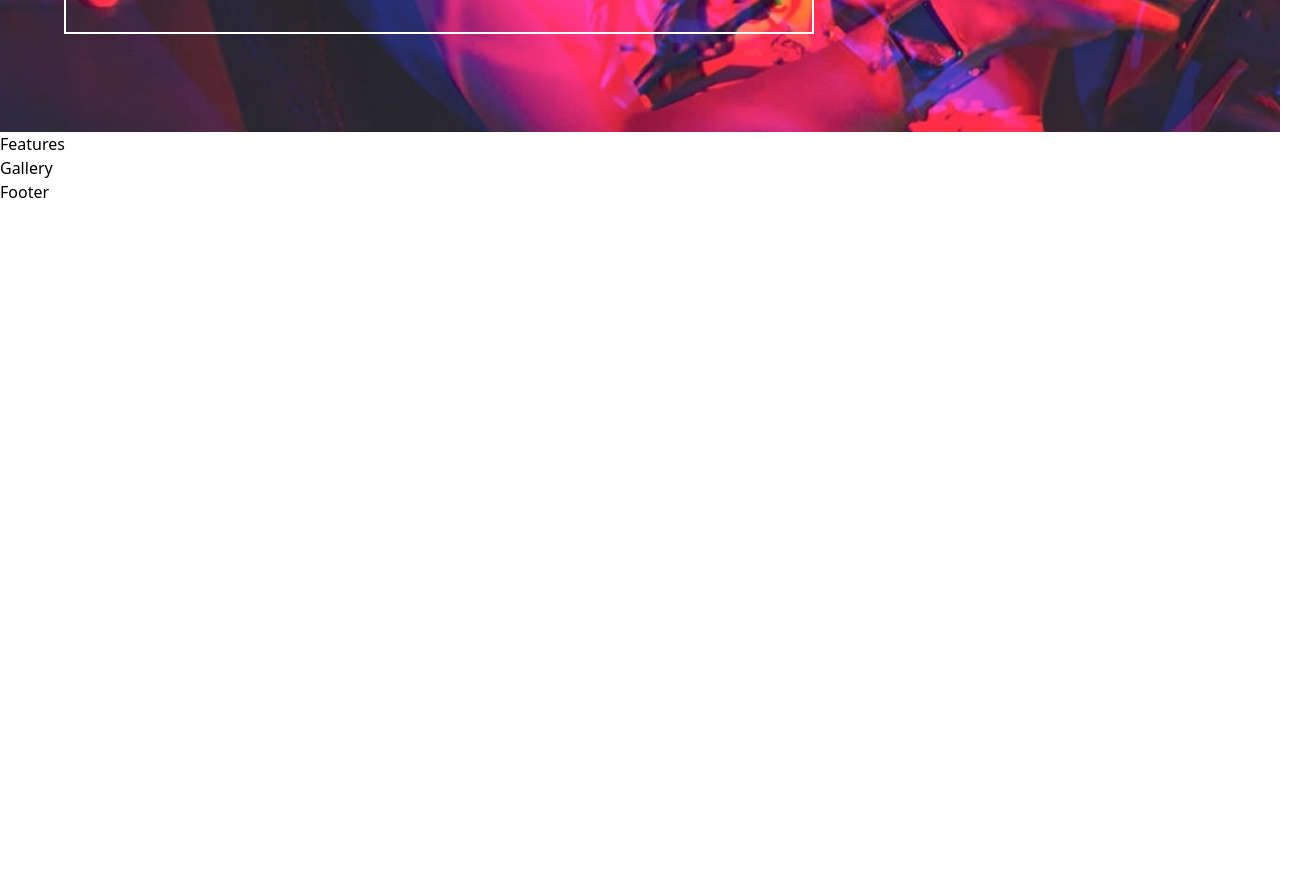
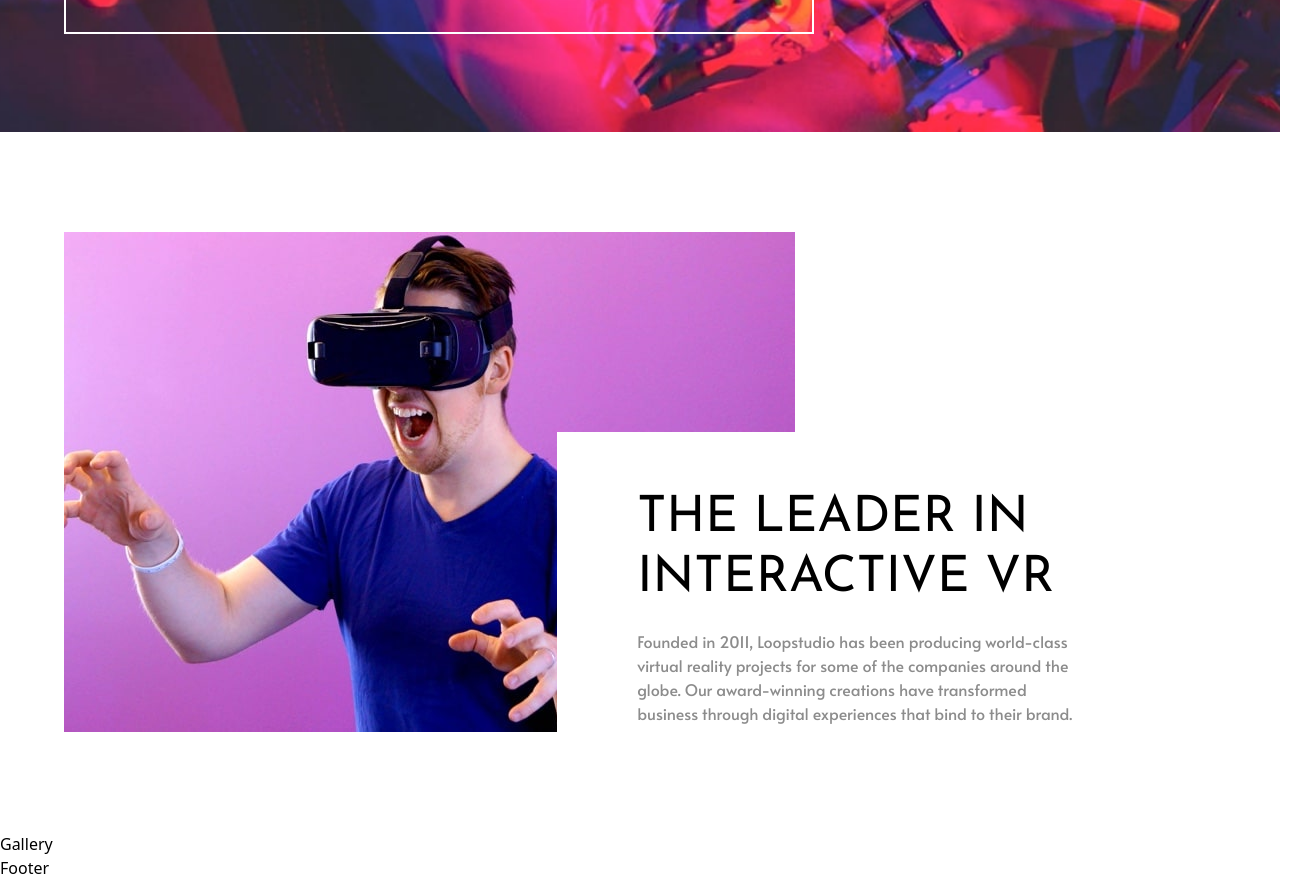
Before and after one commit to Mut1s0/loopstudios-landing-page, a React (Vite) app: page / in a window 1280 px wide. Shown: the part 600-1480 px from the top of the page, 1306 px wide, since content can reach past the window. Before the commit the page ends 804 px from the top, so only its background shows below. Built offline with nearby package versions, Linux system fonts and the light colour scheme.

Commit message:
Added Features component

```diff
--- a/src/components/Features.jsx
+++ b/src/components/Features.jsx
@@ -1,7 +1,39 @@
+import { desktopInteractive, mobileInteractive } from "../images";
 
 function Features() {
+
     return(
-        <h1>Features</h1>
+
+        <section className="py-[100px]">
+
+            <div className="w-[1400px] max-w-[90%] mx-auto md:flex md:relative">
+
+                <div className="">
+
+                    <picture>
+
+                        <source media="(min-width: 768px)" srcSet={desktopInteractive} />
+                        <img
+                            src={mobileInteractive} alt="Interactive"
+                            className="w-full"
+                        />
+
+                    </picture>
+
+                </div>
+
+                <article className="text-center md:text-left pt-[50px] md:p-[80px] md:absolute md:top-[200px] md:right-[-90px] md:w-[65%] md:h-[350px] md:flex md:flex-col md:items-start md:justify-center bg-white">
+
+                    <h1 className="uppercase text-black font-josefinSans mb-[20px] text-[30px] ss:text-[50px] md:leading-[60px]">the leader in <br /> interactive vr</h1>
+
+                    <p className="text-darkGray font-alata font-alataRegular">Founded in 2011, Loopstudio has been producing world-class <br className="hidden md:flex"/> virtual reality projects for some of the companies around the <br className="hidden md:flex"/> globe. Our award-winning creations have transformed <br className="hidden md:flex"/> business through digital experiences that bind to their brand.</p>
+
+                </article>
+
+            </div>
+
+        </section>
+
     )
 }
 
```
